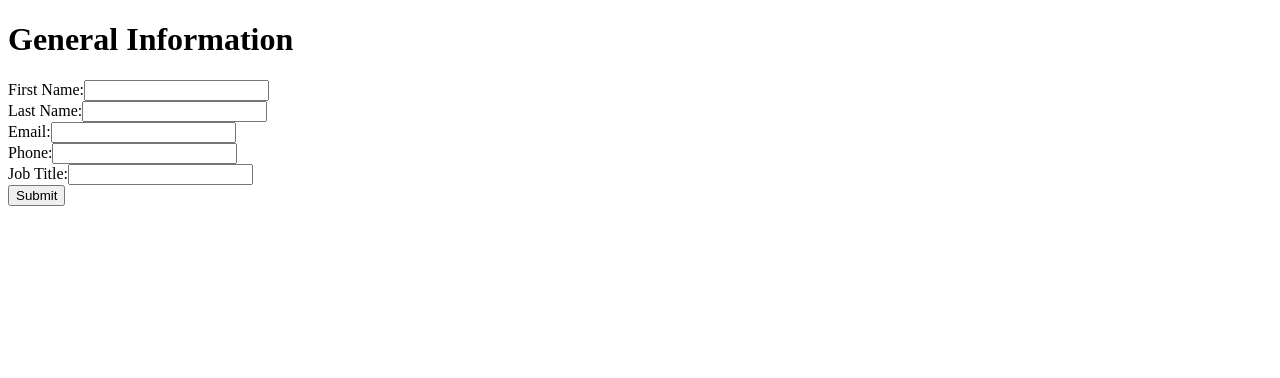
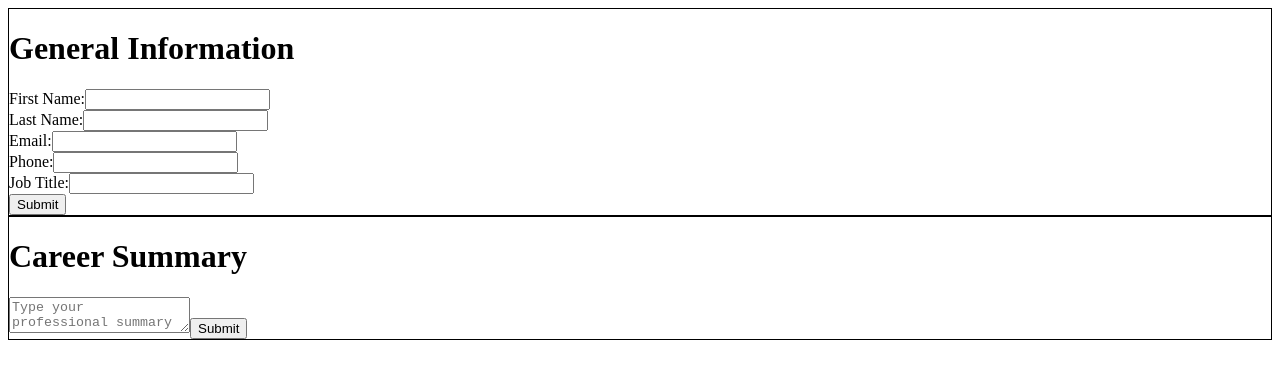
Before and after one commit to SaraToth/odin-resume-simple, a React (Vite) app: page / in a window 1280 px wide. Shown: the top 378 px of the page. Built offline with nearby package versions, Linux system fonts and the light colour scheme.

Commit message:
Feat: Create Summary component for career Summary
Create the component form to enter in a career summary and update App to render it.

```diff
--- a/src/App.css
+++ b/src/App.css
@@ -0,0 +1,7 @@
+.form-container-geninfo {
+  border: 1px solid black;
+}
+
+.form-container-summary {
+  border: 1px solid black;
+}
--- a/src/App.jsx
+++ b/src/App.jsx
@@ -1,9 +1,13 @@
 import './App.css'
 import GenInfo from './components/GenInfo'
+import Summary from './components/Summary'
 
 function App() {
   return(
-    <GenInfo />
+    <div className='resume'>
+        <GenInfo />
+        <Summary />
+    </div>
   )
 }
 
--- /dev/null
+++ b/src/components/Summary.jsx
@@ -0,0 +1,40 @@
+import { useState } from "react";
+
+export default function Summary() {
+    const [summary, setSummary] = useState(
+        {
+            summary: "",
+        }
+    )
+
+    const handleChange = (e) => {
+        const newFormData = {
+            ...summary,
+            [e.target.name]: e.target.value,
+        }
+        setSummary(newFormData);
+    }
+
+
+    const submitSummary = (e) => {
+        e.preventDefault();
+        const newFormData = {
+            ...summary,
+            [e.target.name]: e.target.value,
+        }
+
+        setSummary(newFormData);
+        console.log(JSON.stringify(summary));
+    }
+
+    return(
+        <div className="form-container-summary">
+            <form onSubmit={submitSummary}>
+            <h1>Career Summary</h1>
+            <textarea name="summary" id="summary" value={summary.summary} onChange={handleChange} required placeholder="Type your professional summary"></textarea>
+                <button type="submit" className="submit-btn">Submit</button>
+            </form>
+        </div>
+    )
+
+}
```
